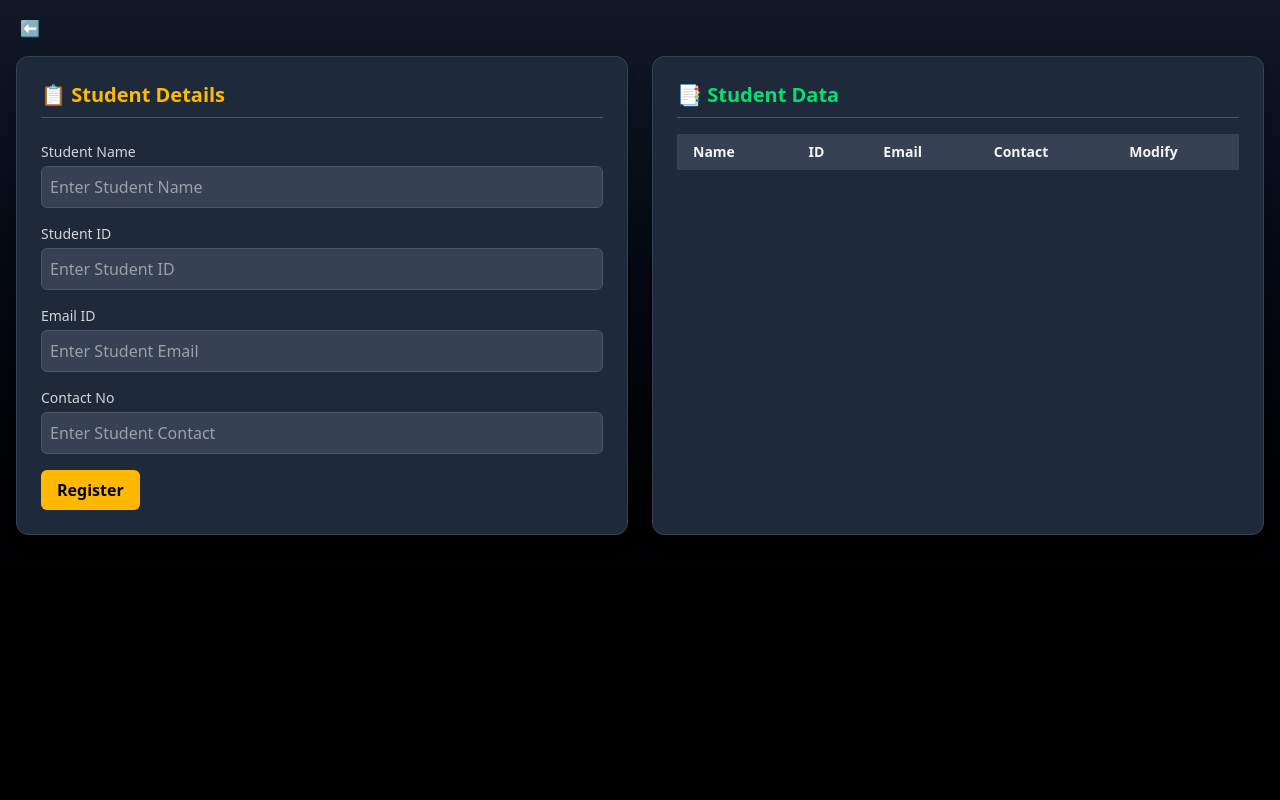
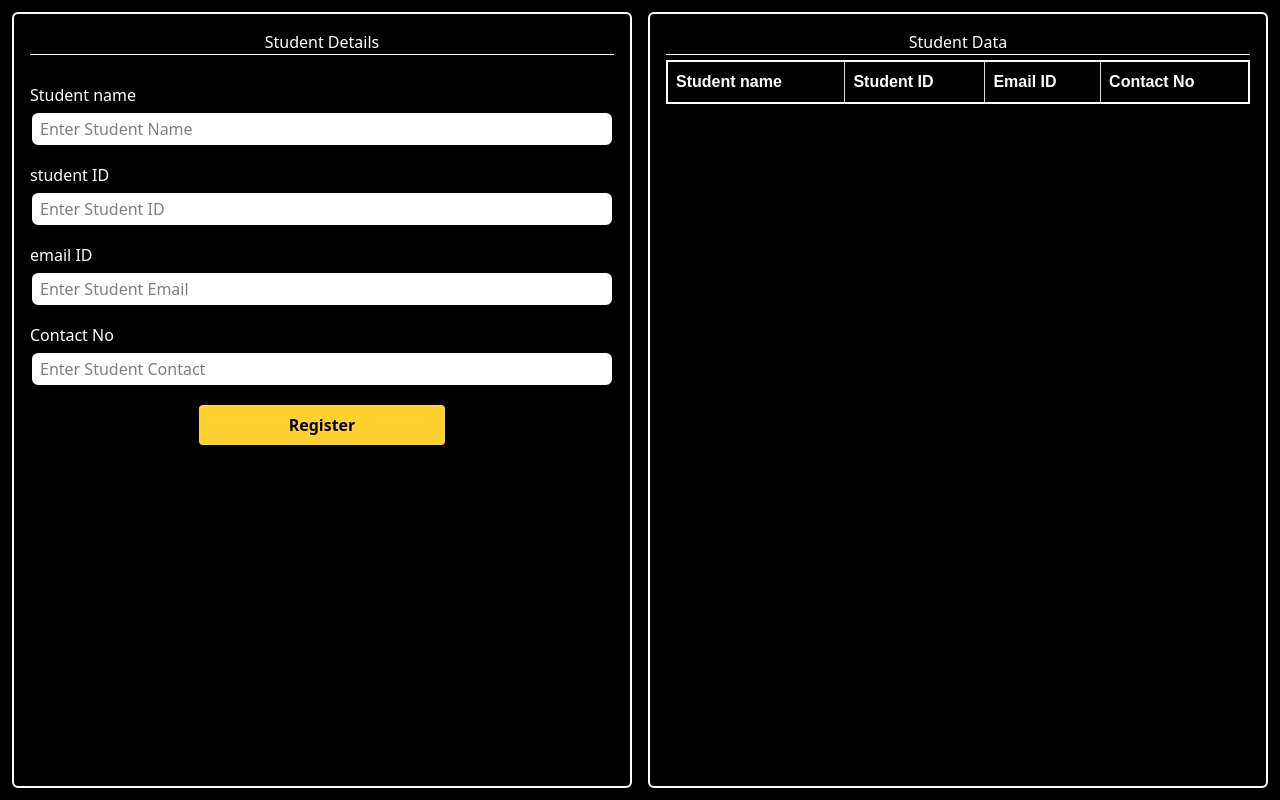
Before and after one commit to Developer200010/student-registration-system, a website: page src/pages/studentRegisterDashboard.html in a window 1280 px wide. Drawn offline with Linux system fonts and the light colour scheme.

Commit message:
changed dashboard

```diff
--- a/src/pages/studentRegisterDashboard.html
+++ b/src/pages/studentRegisterDashboard.html
@@ -2,85 +2,84 @@
 <html lang="en">
 
 <head>
-  <meta charset="UTF-8" />
-  <meta name="viewport" content="width=device-width, initial-scale=1.0" />
-  <title>Student Register</title>
+    <meta charset="UTF-8">
+    <meta name="viewport" content="width=device-width, initial-scale=1.0">
+    <title>SMS</title>
+    <link rel="stylesheet" href="../output.css">
   <link rel="icon" href="../../public/image/favicon.svg" type="image/png" />
 
-  <link rel="stylesheet" href="../output.css" />
     <style>
+        table {
+            font-family: arial, sans-serif;
+            border-collapse: collapse;
+            width: 100%;
+            color: white;
+            border: 2px solid white;
+            margin-top: 5px;
+        }
+
+        td,
+        th {
+            border: 1px solid #dddddd;
+            text-align: left;
+            padding: 8px;
+        }
+
         tr:nth-child(even) {
-  background-color: #989898;
+            background-color: #606060;
         }
     </style>
 </head>
 
-<body class="bg-gradient-to-b from-gray-900 to-black text-white min-h-screen">
-    <div>
-        <a href="../pages/useSection.html" class="mt-4 ml-5"><button class="mt-4 hover:cursor-pointer">⬅️</button></a>
-    </div>
-  <section class="flex flex-wrap md:flex-nowrap gap-6 p-4 w-full justify-center">
-
-    <!-- Left: Form -->
-    <figure class="w-full md:w-1/2 border border-gray-700 rounded-xl p-6 bg-gray-800 shadow-lg">
-      <h4 class="text-xl font-bold text-amber-400 mb-2">📋 Student Details</h4>
-      <hr class="border-gray-600 mb-6" />
-      <form id="studentForm" class="space-y-4">
-
-        <div class="flex flex-col items-start">
-          <label for="studentName" class="mb-1 text-sm text-gray-300">Student Name</label>
-          <input type="text" id="studentName" placeholder="Enter Student Name"
-            class="w-full p-2 rounded-md bg-gray-700 border border-gray-600 focus:outline-none focus:border-amber-400 transition">
+<body class="bg-black text-white">
+    <section class="flex flex-wrap justify-between md:flex-nowrap gap-4 p-3 w-full h-screen">
+        <figure class="border-2 w-full md:w-1/2 text-center p-4 rounded-md ">
+            <h4>Student Details</h4>
+            <hr class="text-white">
+            <form action="" class="mt-7" id="studentForm">
+                <div class="flex flex-col items-start mb-4">
+                    <label for="name" class="text-left mb-1">Student name</label>
+                    <input type="text" id="studentName" placeholder="Enter Student Name" class="inp">
                 </div>
 
-        <div class="flex flex-col items-start">
-          <label for="studentId" class="mb-1 text-sm text-gray-300">Student ID</label>
-          <input type="text" id="studentId" placeholder="Enter Student ID"
-            class="w-full p-2 rounded-md bg-gray-700 border border-gray-600 focus:outline-none focus:border-amber-400 transition">
+                <div class="flex flex-col items-start mb-4">
+                    <label for="id" class="text-left mb-1"> student ID</label>
+                    <input type="text" id="studentId" placeholder="Enter Student ID" class="inp">
                 </div>
-
-        <div class="flex flex-col items-start">
-          <label for="email" class="mb-1 text-sm text-gray-300">Email ID</label>
-          <input type="email" id="email" placeholder="Enter Student Email"
-            class="w-full p-2 rounded-md bg-gray-700 border border-gray-600 focus:outline-none focus:border-amber-400 transition">
+                <div class="flex flex-col items-start mb-4">
+                    <label for="email" class="text-left mb-1">email ID</label>
+                    <input type="email" id="email" placeholder="Enter Student Email" class="inp">
                 </div>
-
-        <div class="flex flex-col items-start">
-          <label for="contact" class="mb-1 text-sm text-gray-300">Contact No</label>
-          <input type="text" id="contact" placeholder="Enter Student Contact"
-            class="w-full p-2 rounded-md bg-gray-700 border border-gray-600 focus:outline-none focus:border-amber-400 transition">
+                <div class="flex flex-col items-start mb-4">
+                    <label for="contact" class="text-left mb-1">Contact No</label>
+                    <input type="text" id="contact" placeholder="Enter Student Contact" class="inp">
                 </div>
-
-        <button type="submit" id="submitBtn"
-          class="bg-amber-400 text-black font-bold py-2 px-4 rounded-md hover:bg-amber-500 transition duration-300">
-          Register
-        </button>
+                <button type="submit" class="btn" id="submitBtn">Register</button>
             </form>
         </figure>
+        <figure class="border-2 w-full md:w-1/2 text-center p-4 rounded-md overflow-y-auto max-h-screen">
+            <h4>Student Data</h4>
+            <hr class="text-white">
 
-    <!-- Right: Table -->
-    <figure class="w-full md:w-1/2 border border-gray-700 rounded-xl p-6 bg-gray-800 shadow-lg overflow-y-auto max-h-screen">
-      <h4 class="text-xl font-bold text-green-400 mb-2">📑 Student Data</h4>
-      <hr class="border-gray-600 mb-4" />
             <div class="overflow-auto max-h-[80vh]">
-        <table class="min-w-full text-left text-sm">
-          <thead class="bg-gray-700 text-gray-100 sticky top-0 z-10">
+                <table class="min-w-full">
+                    <thead>
                         <tr>
-              <th class="px-4 py-2">Name</th>
-              <th class="px-4 py-2">ID</th>
-              <th class="px-4 py-2">Email</th>
-              <th class="px-4 py-2">Contact</th>
-              <th class="px-4 py-2">Modify</th>
+                            <th>Student name</th>
+                            <th>Student ID</th>
+                            <th>Email ID</th>
+                            <th>Contact No</th>
                         </tr>
                     </thead>
-          <tbody id="tableBody" class="divide-y divide-gray-600">
-            <!-- JS Populated Rows -->
+                    <tbody id="tableBody">
+                        <!-- many rows here -->
                     </tbody>
                 </table>
             </div>
         </figure>
+
+
     </section>
-
     <script src="../script.js"></script>
 </body>
 
```
Also changed, not shown: src/pages/useSection.html (+1 -1 lines), assets/dashboard.png, src/output.css. Lines whose indentation alone changed are shown as unchanged.
